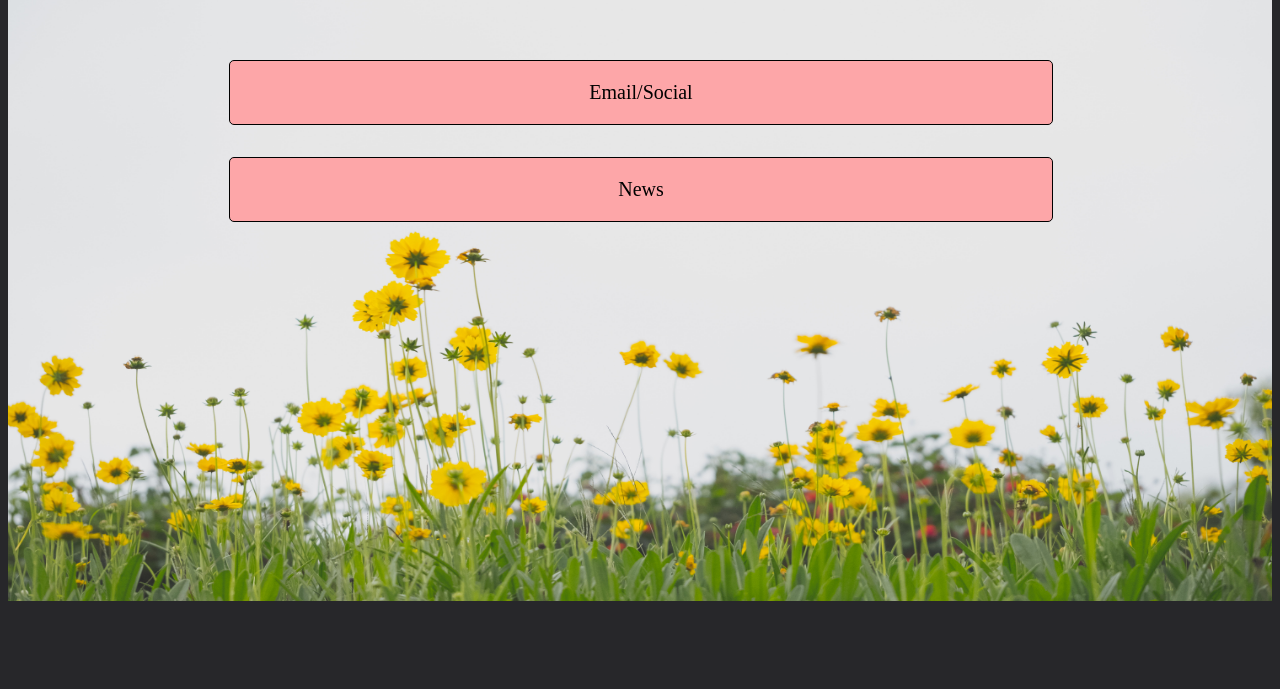
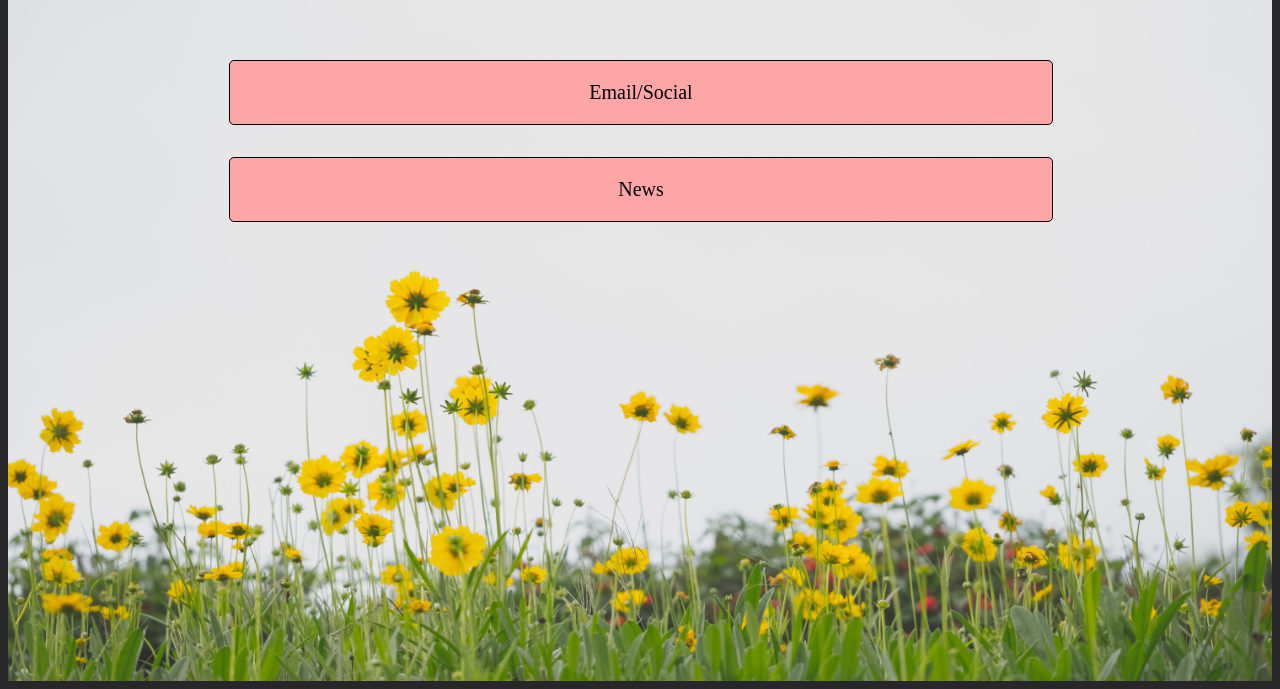
Before and after one commit to mdohse29/momsPage, a plain HTML site: page index.html in a window 1280 px wide. Shown: the part 127-816 px from the top of the page. Drawn offline with nearby package versions, Linux system fonts and the light colour scheme.

Commit message:
Fixed background height, need to make flexible

```diff
--- a/data/functions.js
+++ b/data/functions.js
@@ -1,4 +1,7 @@
 const flk = document.querySelectorAll('.flk');
+
+const pres = document.querySelector('.presentation');
+pres.style.backgroundSize = "100% " + pres.scrollHeight + "px";
 
 if (flk.length <= 0){
     document.querySelector('#magic').style.display = 'none'
--- a/data/style.css
+++ b/data/style.css
@@ -4,8 +4,8 @@ body {
 .presentation{
     background-image: url("../img/humam-npwb4wE5C4Q-unsplash.jpg");
     background-repeat: no-repeat;
-    height: 90vh;
-    background-size: 100% 90vh;
+    height: 100vh;
+    max-height: 120vh;
 }
 p {
     text-align: center;
```
